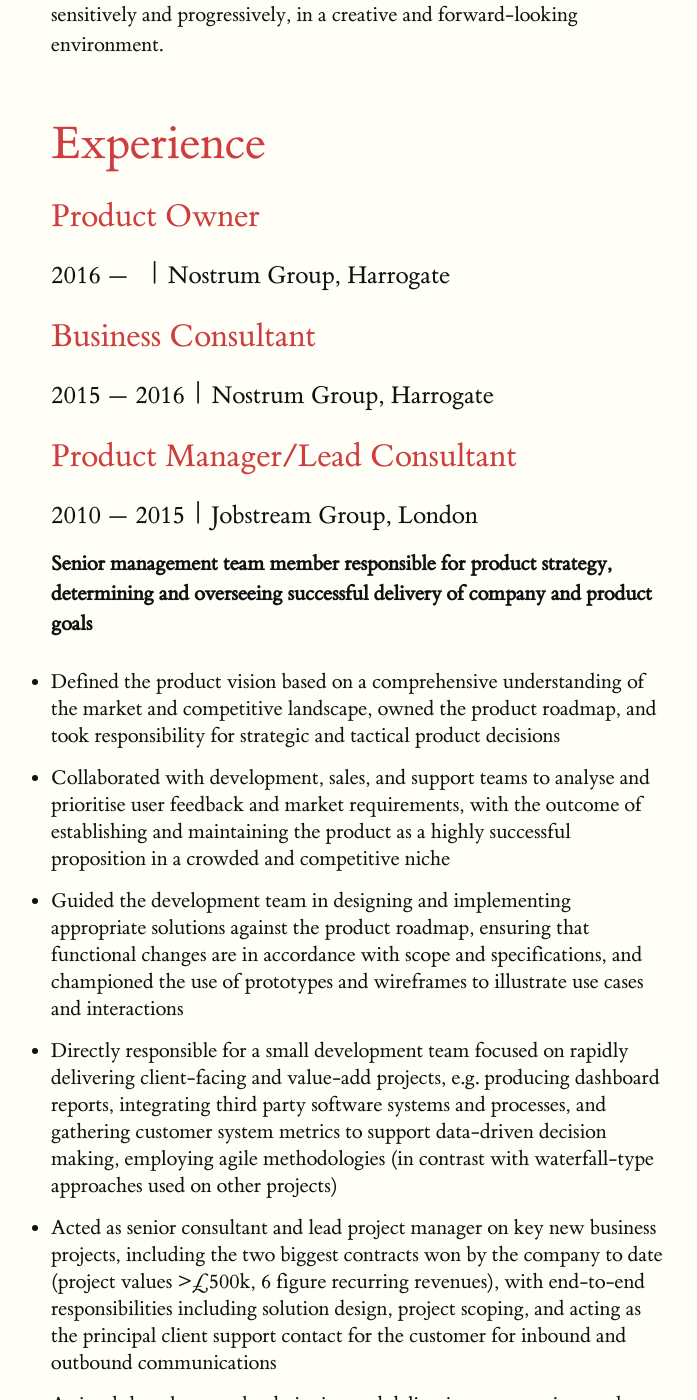
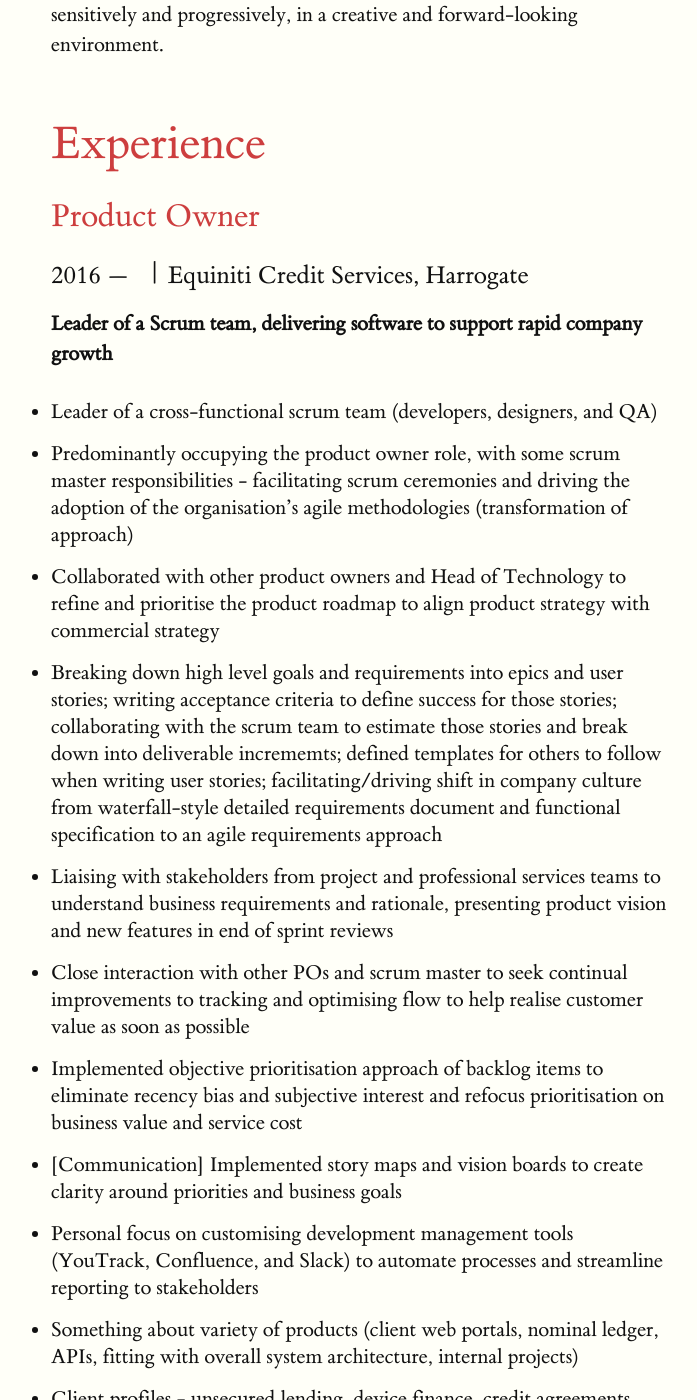
Before and after one commit to pjohnkeane/pjohnkeane.github.io, a Jekyll site: the page built from john_keane_cv.md, in a window 1280 px wide and 1400 px high, scrolled down 372 px. Shown: the whole window, without its empty margins (109-806 px from the left). Built offline with Jekyll 4.4.1, drawn with Linux system fonts in a browser that asks for light colours; nearby versions of some CDN libraries; some of the changed text lies outside the part shown.

Commit message:
Updated CV with notes about current position

```diff
--- a/john_keane_cv.md
+++ b/john_keane_cv.md
@@ -18,11 +18,34 @@ layout: cv
 
 ## Product Owner
 
-### 2016 &mdash; &nbsp; | Nostrum Group, Harrogate
+### 2016 &mdash; &nbsp; | Equiniti Credit Services, Harrogate
 
-## Business Consultant
+**Leader of a Scrum team, delivering software to support rapid company growth**
 
-### 2015 &mdash; 2016 | Nostrum Group, Harrogate
+* Leader of a cross-functional scrum team (developers, designers, and QA)
+* Predominantly occupying the product owner role, with some scrum master responsibilities - facilitating scrum ceremonies and driving the adoption of the organisation's agile methodologies (transformation of approach)
+* Collaborated with other product owners and Head of Technology to refine and prioritise the product roadmap to align product strategy with commercial strategy
+* Breaking down high level goals and requirements into epics and user stories; writing acceptance criteria to define success for those stories; collaborating with the scrum team to estimate those stories and break down into deliverable incrememts; defined templates for others to follow when writing user stories; facilitating/driving shift in company culture from waterfall-style detailed requirements document and functional specification to an agile requirements approach
+* Liaising with stakeholders from project and professional services teams to understand business requirements and rationale, presenting product vision and new features in end of sprint reviews
+* Close interaction with other POs and scrum master to seek continual improvements to tracking and optimising flow to help realise customer value as soon as possible
+* Implemented objective prioritisation approach of backlog items to eliminate recency bias and subjective interest and refocus prioritisation on business value and service cost
+* [Communication] Implemented story maps and vision boards to create clarity around priorities and business goals
+* Personal focus on customising development management tools (YouTrack, Confluence, and Slack) to automate processes and streamline reporting to stakeholders
+- Something about variety of products (client web portals, nominal ledger, APIs, fitting with overall system architecture, internal projects)
+- Client profiles - unsecured lending, device finance, credit agreements
+- Something about data and improving robustness of delivery process
+
+## Business Analyst (Consultant)
+
+### 2015 &mdash; 2016 | Equiniti Credit Services, Harrogate
+
+**Product specialist, supporting delivery of client projects and internal R&D**
+
+* System testing to validate software configuration against client business processes (manual testing via desktop application and API testing via Postman)
+* On-site training of call centre staff and client managers
+* Gap analysis and requirements definition with client business analysts
+* Writing user guides for key business processes
+* Second-line service desk support and day-to-day client support
 
 ## Product Manager/Lead Consultant
 
```
